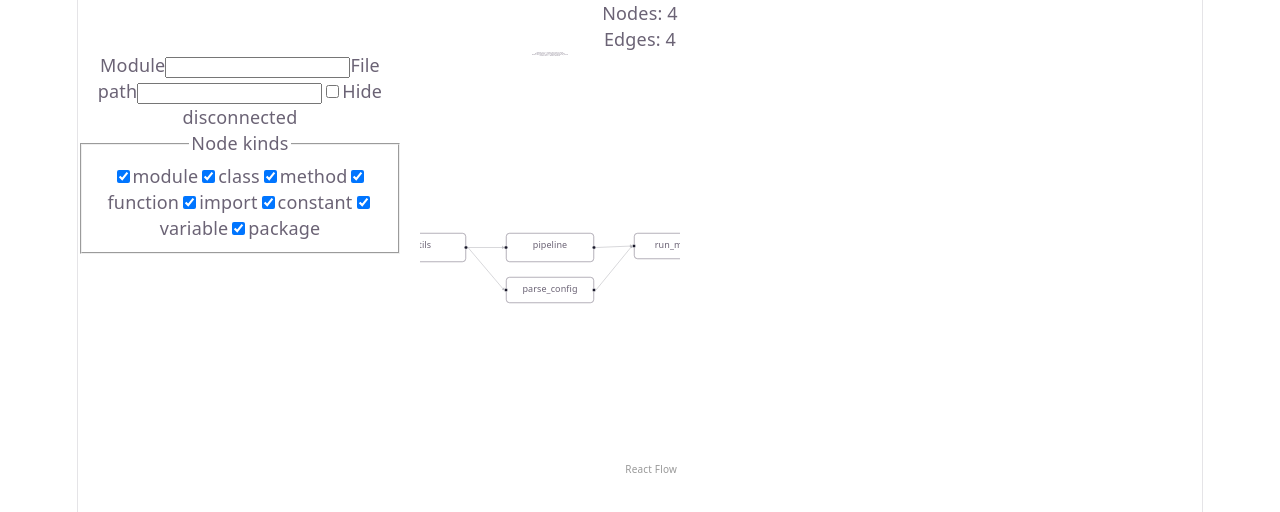
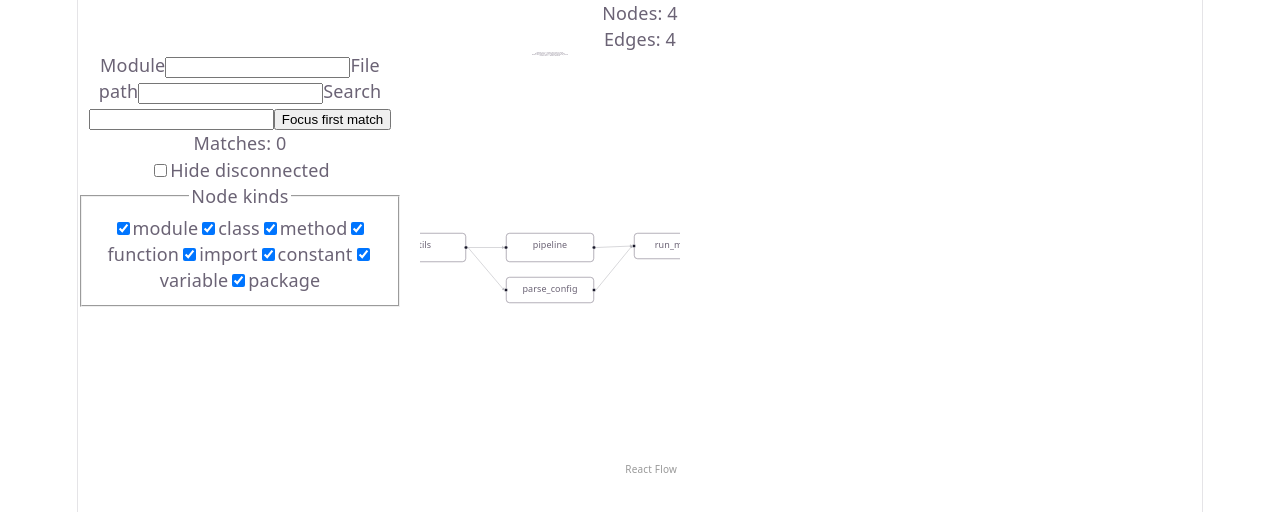
Before and after one commit to aaweaver-actuary/python-project-graph, a React (Vite) app: page / in a window 1280 px wide. Shown: the top 512 px of the page. Built offline with nearby package versions, Linux system fonts and the light colour scheme.

Commit message:
feat: add graph search and focus-first action
Agent-Logs-Url: https://github.com/aaweaver-actuary/python-project-graph/sessions/1f3e75af-c889-4fe2-b655-6eb46b99029c

```diff
--- a/src/App.tsx
+++ b/src/App.tsx
@@ -8,6 +8,7 @@ import {
   type GraphFilterState,
 } from './graph/filters';
 import { GraphCanvas } from './graph/graph-canvas';
+import { searchGraphNodes } from './graph/search';
 import { deriveSelectedNodeDetails, DetailPanel } from './graph/node-details';
 
 export interface AppProps {
@@ -98,6 +99,7 @@ function App({ runBootstrap }: AppProps) {
   const [filterState, setFilterState] = useState<GraphFilterState>(
     createInitialFilterState,
   );
+  const [searchQuery, setSearchQuery] = useState('');
 
   useEffect(() => {
     let isMounted = true;
@@ -151,6 +153,14 @@ function App({ runBootstrap }: AppProps) {
     return selectionStillVisible ? selectedNodeId : null;
   }, [selectedNodeId, filteredPayload]);
 
+  const searchResults = useMemo(() => {
+    if (filteredPayload === null) {
+      return [];
+    }
+
+    return searchGraphNodes(filteredPayload, searchQuery);
+  }, [filteredPayload, searchQuery]);
+
   switch (bootstrapState.state) {
     case 'loading':
       return (
@@ -202,6 +212,27 @@ function App({ runBootstrap }: AppProps) {
                   }))
                 }
               />
+
+              <label htmlFor="graph-search-input">Search</label>
+              <input
+                id="graph-search-input"
+                data-testid="graph-search-input"
+                value={searchQuery}
+                onChange={(event) => setSearchQuery(event.target.value)}
+              />
+              <button
+                type="button"
+                data-testid="graph-search-focus-first"
+                onClick={() => {
+                  const firstResult = searchResults[0];
+                  setSelectedNodeId(firstResult ? firstResult.id : null);
+                }}
+              >
+                Focus first match
+              </button>
+              <p data-testid="graph-search-results-count">
+                Matches: {searchResults.length}
+              </p>
 
               <label>
                 <input
--- /dev/null
+++ b/src/graph/search.ts
@@ -0,0 +1,30 @@
+import type { GraphNode, GraphPayload } from './contracts';
+
+function normalizeQuery(value: string): string {
+  return value.trim().toLowerCase();
+}
+
+function byId(left: GraphNode, right: GraphNode): number {
+  return left.id.localeCompare(right.id);
+}
+
+export function searchGraphNodes(
+  payload: GraphPayload,
+  query: string,
+): GraphNode[] {
+  const normalizedQuery = normalizeQuery(query);
+
+  if (normalizedQuery.length === 0) {
+    return [];
+  }
+
+  return payload.nodes
+    .filter((node) => {
+      const candidates = [node.name, node.module, node.file_path, node.id];
+
+      return candidates.some((candidate) =>
+        candidate.toLowerCase().includes(normalizedQuery),
+      );
+    })
+    .sort(byId);
+}
```
Also changed, not shown: 2 other files (tests, documents, lock files or other folders).
